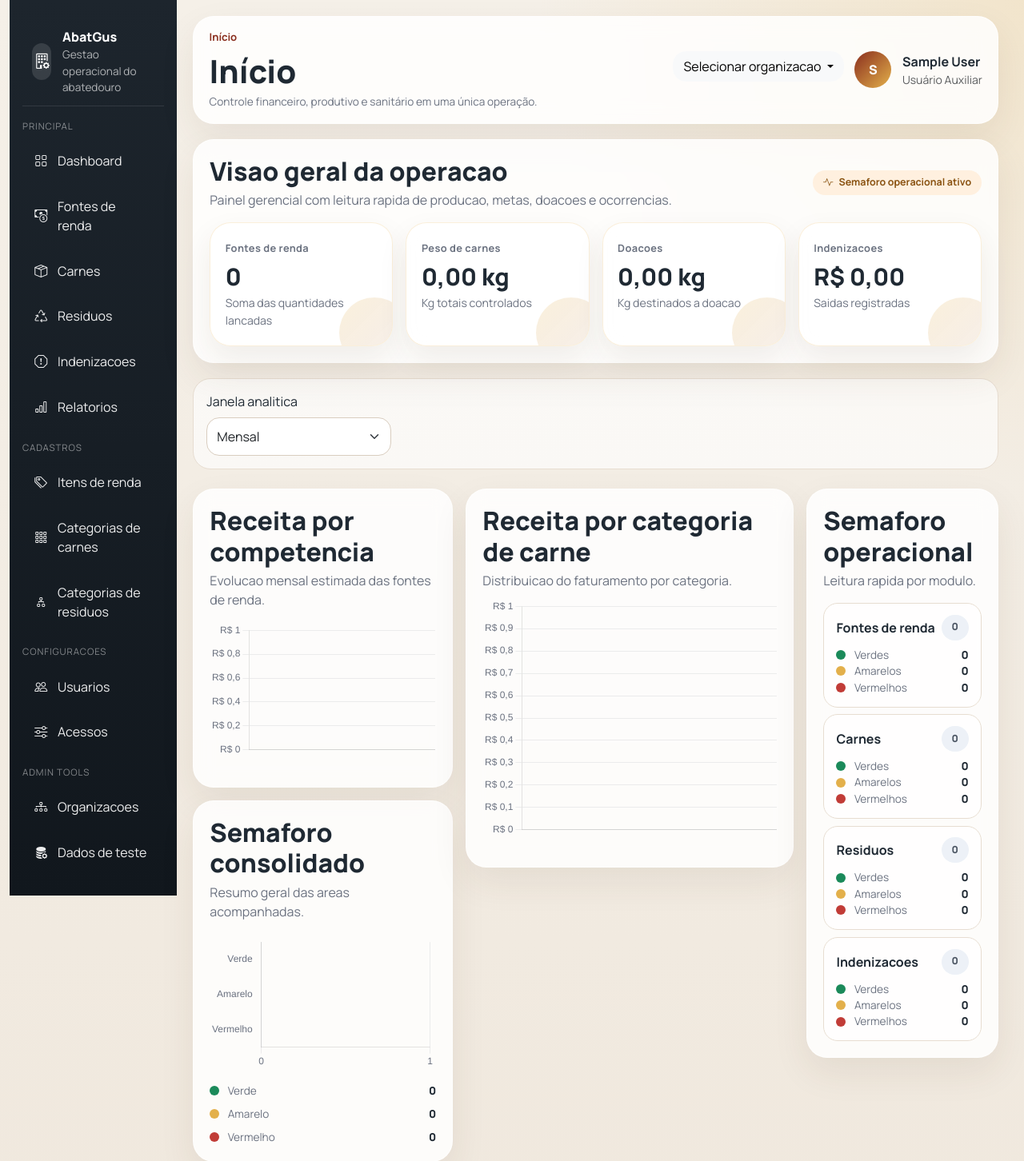
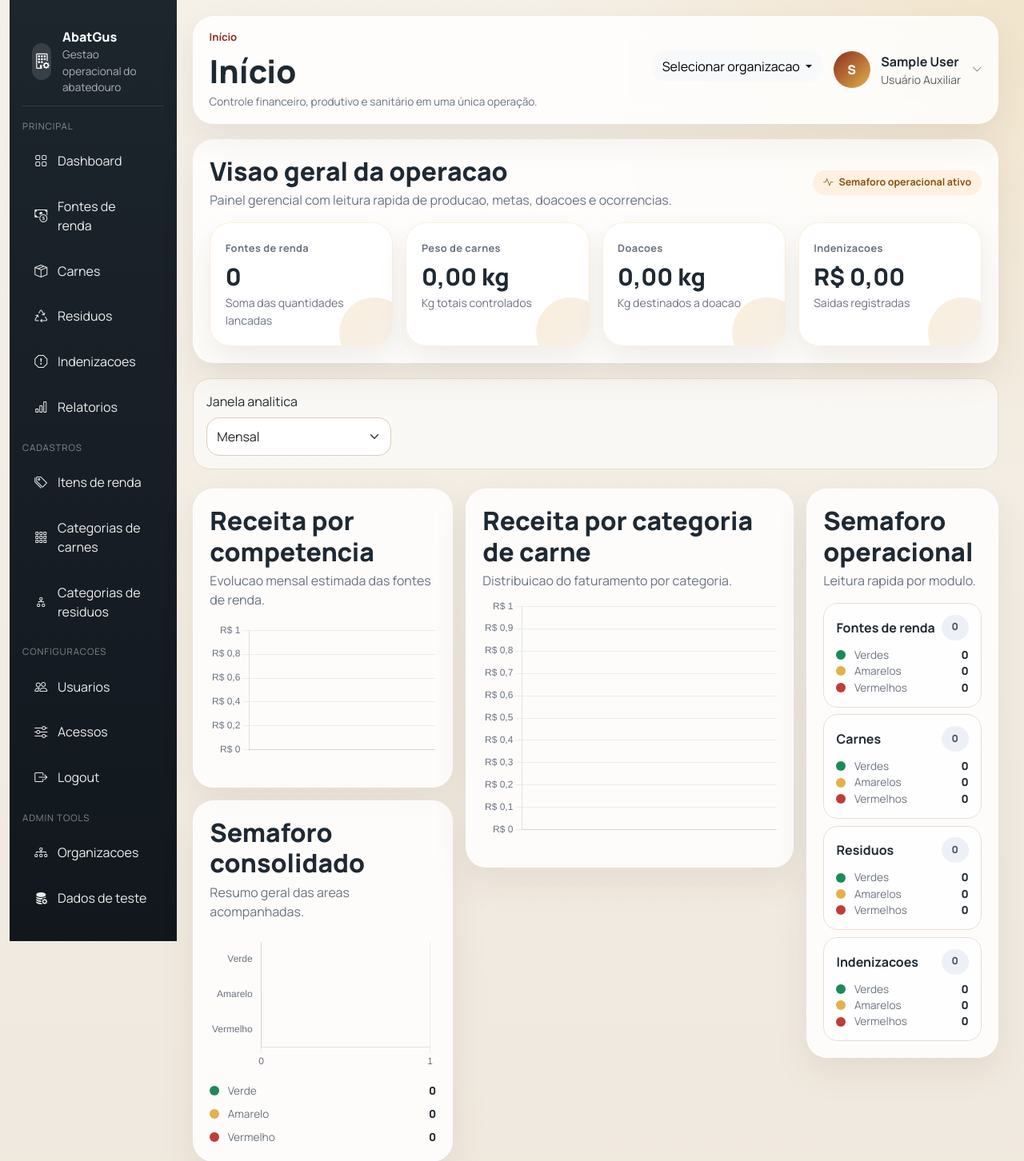
Before and after one commit to danielperitofd/AbatGus, a Django app: page / in a window 1280 px wide. Shown: the top 1452 px of the page at 80% size. Run offline with Django 5.2, Linux system fonts and the light colour scheme; the visitor is signed in with stand-in values (Sample User, id 1); data that the repository does not hold is empty.

Commit message:
Add profile menu and logout shortcuts

```diff
--- a/static/css/app.css
+++ b/static/css/app.css
@@ -87,6 +87,13 @@ body {
   background: rgba(255, 255, 255, 0.1);
 }
 
+.side-link-button {
+  width: 100%;
+  border: 0;
+  background: transparent;
+  text-align: left;
+}
+
 .main-shell {
   padding: 1.25rem;
 }
@@ -119,6 +126,9 @@ body {
   gap: 1rem;
   padding: 1rem 1.2rem;
   margin-bottom: 1.2rem;
+  position: relative;
+  z-index: 20;
+  overflow: visible;
 }
 
 .page-title,
@@ -155,6 +165,35 @@ body {
 .topbar-actions,
 .user-chip {
   gap: 0.85rem;
+}
+
+.user-chip-button {
+  display: flex;
+  align-items: center;
+  gap: 0.85rem;
+  color: inherit;
+}
+
+.user-chip-button:hover,
+.user-chip-button:focus {
+  color: inherit;
+}
+
+.user-chip-caret {
+  color: var(--muted);
+  font-size: 0.82rem;
+}
+
+.user-menu-dropdown {
+  min-width: 220px;
+  z-index: 1080;
+}
+
+.user-menu-dropdown .dropdown-item {
+  min-height: 42px;
+  display: flex;
+  align-items: center;
+  font-weight: 600;
 }
 
 .avatar-circle {
@@ -316,6 +355,10 @@ body {
   height: 44px;
   border-radius: 14px;
   box-shadow: 0 10px 24px rgba(227, 176, 75, 0.28);
+}
+
+.mobile-avatar-trigger {
+  line-height: 0;
 }
 
 .mobile-menu-button {
--- a/templates/base.html
+++ b/templates/base.html
@@ -35,7 +35,22 @@
         {% endif %}
       </div>
       <div class="mobile-topbar__actions">
-        <div class="avatar-circle mobile-avatar-circle">{{ user.display_name|slice:":1"|upper }}</div>
+        <div class="dropdown">
+          <button class="btn p-0 border-0 bg-transparent mobile-avatar-trigger" data-bs-toggle="dropdown" aria-expanded="false">
+            <div class="avatar-circle mobile-avatar-circle">{{ user.display_name|slice:":1"|upper }}</div>
+          </button>
+          <div class="dropdown-menu dropdown-menu-end p-2 rounded-4 border-0 shadow user-menu-dropdown">
+            <a class="dropdown-item rounded-3" href="{% url 'accounts:update' user.pk %}">
+              <i class="bi bi-person-circle me-2"></i>{% trans "Perfil" %}
+            </a>
+            <form method="post" action="{% url 'accounts:logout' %}">
+              {% csrf_token %}
+              <button class="dropdown-item rounded-3 text-danger" type="submit">
+                <i class="bi bi-box-arrow-right me-2"></i>{% trans "Logout" %}
+              </button>
+            </form>
+          </div>
+        </div>
         <button class="btn btn-outline-light btn-sm rounded-4 mobile-menu-button" data-bs-toggle="offcanvas" data-bs-target="#sidebarMenu">
           <i class="bi bi-list"></i>
         </button>
--- a/templates/partials/sidebar.html
+++ b/templates/partials/sidebar.html
@@ -26,6 +26,10 @@
     <div class="nav-group-title">Configuracoes</div>
     <a class="side-link" href="{% url 'accounts:list' %}"><i class="bi bi-people"></i> Usuarios</a>
     <a class="side-link" href="{% url 'access:overview' %}"><i class="bi bi-sliders"></i> Acessos</a>
+    <form method="post" action="{% url 'accounts:logout' %}" class="m-0">
+      {% csrf_token %}
+      <button class="side-link side-link-button" type="submit"><i class="bi bi-box-arrow-right"></i> Logout</button>
+    </form>
   {% endif %}
 
   {% if can_see_admin_tools %}
--- a/templates/partials/topbar.html
+++ b/templates/partials/topbar.html
@@ -35,11 +35,25 @@
         </div>
       </div>
     {% endif %}
-    <div class="user-chip">
-      <div class="avatar-circle">{{ user.display_name|slice:":1"|upper }}</div>
-      <div>
-        <strong>{{ user.display_name }}</strong>
-        <div class="small text-muted">{{ user.get_role_display }}</div>
+    <div class="dropdown">
+      <button class="user-chip user-chip-button btn p-0 border-0 bg-transparent" data-bs-toggle="dropdown" aria-expanded="false">
+        <div class="avatar-circle">{{ user.display_name|slice:":1"|upper }}</div>
+        <div class="text-start">
+          <strong>{{ user.display_name }}</strong>
+          <div class="small text-muted">{{ user.get_role_display }}</div>
+        </div>
+        <i class="bi bi-chevron-down user-chip-caret"></i>
+      </button>
+      <div class="dropdown-menu dropdown-menu-end p-2 rounded-4 border-0 shadow user-menu-dropdown">
+        <a class="dropdown-item rounded-3" href="{% url 'accounts:update' user.pk %}">
+          <i class="bi bi-person-circle me-2"></i>{% trans "Perfil" %}
+        </a>
+        <form method="post" action="{% url 'accounts:logout' %}">
+          {% csrf_token %}
+          <button class="dropdown-item rounded-3 text-danger" type="submit">
+            <i class="bi bi-box-arrow-right me-2"></i>{% trans "Logout" %}
+          </button>
+        </form>
       </div>
     </div>
   </div>
```
Also changed, not shown: HISTORICO_IMPLEMENTACOES.md (+22 -0 lines).
